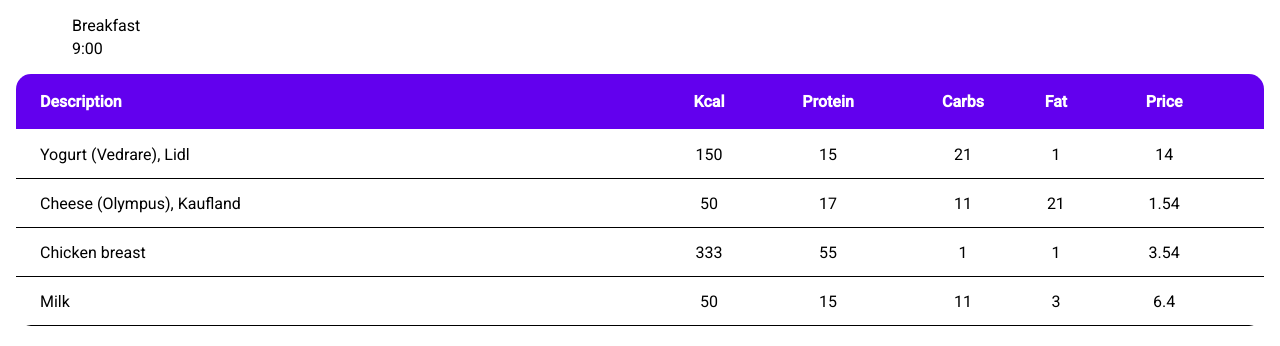
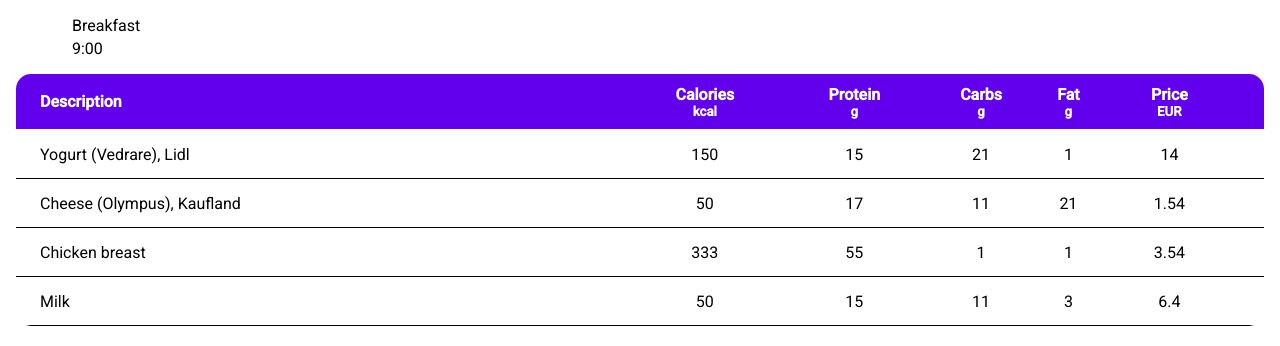
Before and after one commit to vanshianec/nutrition-assistant-fe, an Angular app: page / in a window 1280 px wide. Shown: the top 346 px of the page. Built offline with nearby package versions, Linux system fonts and the light colour scheme.

Commit message:
[NA-4] Modify meal table design

```diff
--- a/angular.json
+++ b/angular.json
@@ -1,5 +1,8 @@
 {
   "$schema": "./node_modules/@angular/cli/lib/config/schema.json",
+  "cli": {
+    "analytics": false
+  },
   "version": 1,
   "newProjectRoot": "projects",
   "projects": {
--- /dev/null
+++ b/src/app/core/meal/content/food-table/column-data.ts
@@ -0,0 +1,4 @@
+export interface ColumnData {
+  name: string,
+  displayUnit?: string;
+}
--- a/src/app/core/meal/content/food-table/food-table.component.html
+++ b/src/app/core/meal/content/food-table/food-table.component.html
@@ -1,14 +1,21 @@
 <table mat-table
        [dataSource]="dataSource" multiTemplateDataRows
        class="mat-elevation-z8">
-  <ng-container matColumnDef="{{column}}" *ngFor="let column of columnsToDisplay">
-    <th mat-header-cell *matHeaderCellDef> {{column | titlecase}} </th>
-    <td mat-cell *matCellDef="let element"> {{element[column]}} </td>
+  <ng-container matColumnDef="{{column.name}}" *ngFor="let column of columnData; first as isFirst">
+    <div>
+      <th mat-header-cell *matHeaderCellDef>
+        <div class = "header-cell-content">
+          <span>{{column.name | titlecase}}</span>
+          <small>{{column?.displayUnit}}</small>
+        </div>
+      </th>
+    </div>
+    <td mat-cell *matCellDef="let element"> {{element[column.name]}} </td>
   </ng-container>
 
   <!-- Expanded Content Column - The detail row is made up of this one column that spans across all columns -->
   <ng-container matColumnDef="expandedDetail">
-    <td mat-cell *matCellDef="let element" [attr.colspan]="columnsToDisplay.length">
+    <td mat-cell *matCellDef="let element" [attr.colspan]="columnData.length">
       <div class="element-detail"
            [@detailExpand]="element == expandedElement ? 'expanded' : 'collapsed'">
         <div class="element-diagram">
@@ -18,14 +25,14 @@
         </div>
         <div class="element-description">
           {{element.description}}
-          <span class="element-description-attribution"> -- Wikipedia </span>
+          <span class="element-description-attribution"> {{element.innerText}} </span>
         </div>
       </div>
     </td>
   </ng-container>
 
-  <tr mat-header-row *matHeaderRowDef="columnsToDisplay" class="header-row"></tr>
-  <tr mat-row *matRowDef="let element; columns: columnsToDisplay;"
+  <tr mat-header-row *matHeaderRowDef="columnToDisplay" class="header-row"></tr>
+  <tr mat-row *matRowDef="let element; columns: columnToDisplay;"
       class="element-row"
       [class.expanded-row]="expandedElement === element"
       (click)="expandedElement = expandedElement === element ? null : element">
--- a/src/app/core/meal/content/food-table/food-table.component.scss
+++ b/src/app/core/meal/content/food-table/food-table.component.scss
@@ -15,6 +15,10 @@ tr.detail-row {
 
 .mat-header-cell:not(:first-child), .mat-cell:not(:first-child) {
   text-align: center;
+}
+
+.header-cell-content span, small {
+  display: block;
 }
 
 .mat-header-row {
--- a/src/app/core/meal/content/food-table/food-table.component.ts
+++ b/src/app/core/meal/content/food-table/food-table.component.ts
@@ -1,5 +1,7 @@
-import {Component} from '@angular/core';
+import {Component, OnInit} from '@angular/core';
 import {animate, state, style, transition, trigger} from '@angular/animations';
+import {Food} from "../../../../shared/models/food";
+import {ColumnData} from "./column-data";
 
 /**
  * @title Table with expandable rows
@@ -16,65 +18,66 @@ import {animate, state, style, transition, trigger} from '@angular/animations';
     ]),
   ],
 })
-export class FoodTableComponent {
+export class FoodTableComponent implements OnInit {
   dataSource = ELEMENT_DATA;
-  columnsToDisplay = ['description', 'kcal', 'protein', 'carbs', 'fat', 'price'];
-  expandedElement: FoodElement | undefined;
+  expandedElement: Food | undefined;
+
+  columnData: ColumnData[] = [{name: 'description'}, {name: 'calories', displayUnit: 'kcal'},
+    {name: 'protein', displayUnit: 'g'}, {name: 'carbs', displayUnit: 'g'}, {name: 'fat', displayUnit: 'g'},
+    {name: 'price', displayUnit: 'EUR'}];
+
+  columnToDisplay: string[] | undefined;
+
+  ngOnInit() : void {
+    this.columnToDisplay = this.columnData.map(c => c.name);
+  }
 }
 
-export interface FoodElement {
-  description: string;
-  unit: string;
-  protein: number;
-  carbs: number;
-  fat: number;
-  kcal: number;
-  price: number;
-  symbol: string;
-  innerText: string;
-}
-
-const ELEMENT_DATA: FoodElement[] = [
+const ELEMENT_DATA: Food[] = [
   {
     description: 'Yogurt (Vedrare), Lidl',
-    unit: '350 grams',
+    unit: 350,
+    displayUnit: 'g',
     protein: 15,
     carbs: 21,
     fat: 1,
-    kcal: 150,
+    calories: 150,
     price: 14,
     symbol: 'Y',
     innerText: `Some description for yogurt`,
   },
   {
     description: 'Cheese (Olympus), Kaufland',
-    unit: '3 oz',
+    unit: 3,
+    displayUnit: 'oz',
     protein: 17,
     carbs: 11,
     fat: 21,
-    kcal: 50,
+    calories: 50,
     price: 1.54,
     symbol: 'C',
     innerText: `Some description for cheese`,
   },
   {
     description: 'Chicken breast',
-    unit: '1 lb',
+    unit: 1,
+    displayUnit: 'lb',
     protein: 55,
     carbs: 1,
     fat: 1,
-    kcal: 333,
+    calories: 333,
     price: 3.54,
     symbol: 'C',
     innerText: `Some description for chicken breast`,
   },
   {
     description: 'Milk',
-    unit: '500 ml',
+    unit: 500,
+    displayUnit: 'ml',
     protein: 15,
     carbs: 11,
     fat: 3,
-    kcal: 50,
+    calories: 50,
     price: 6.4,
     symbol: 'L',
     innerText: `Some description for lettuce`,
--- /dev/null
+++ b/src/app/shared/models/food.ts
@@ -0,0 +1,12 @@
+export interface Food {
+  description: string;
+  unit: number;
+  displayUnit: string;
+  protein: number;
+  carbs: number;
+  fat: number;
+  calories: number;
+  price: number;
+  symbol: string;
+  innerText: string;
+}
```
